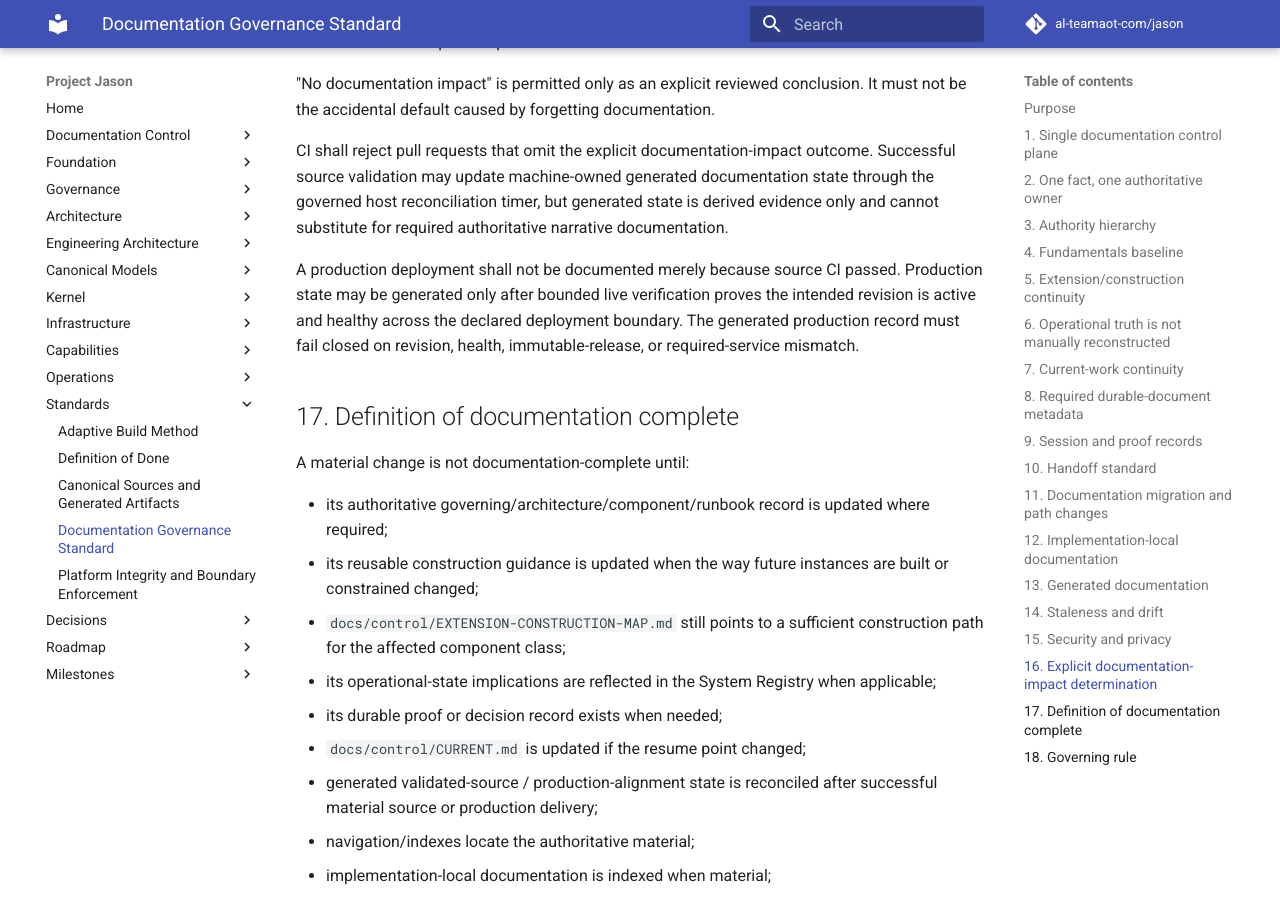
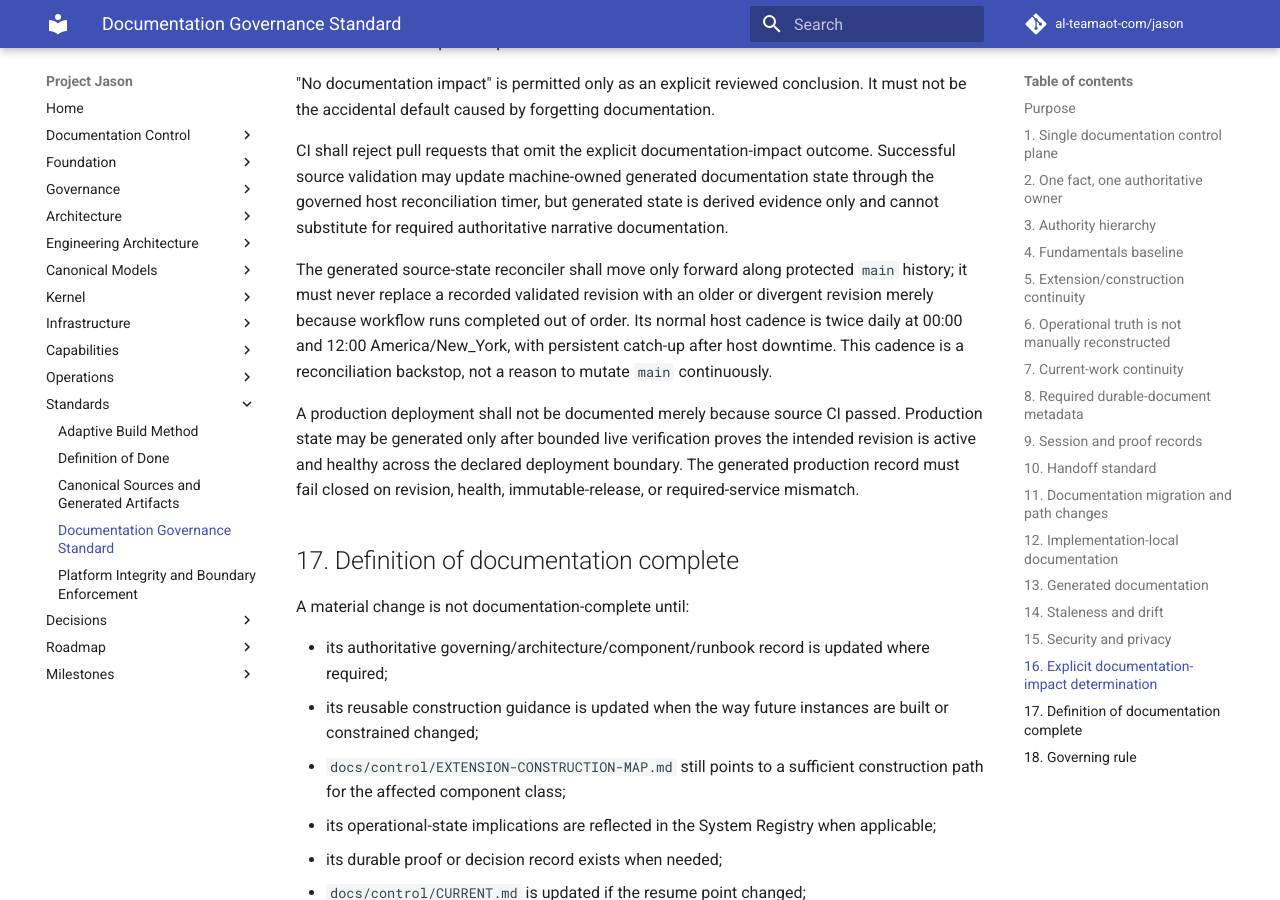
Before and after one commit to al-teamaot-com/jason, an MkDocs documentation site: the page built from docs/standards/J-404-Documentation-Governance-and-Continuity.md, in a window 1280 px wide and 900 px high, scrolled down 9042 px. Built offline with MkDocs 1.6.1 and Material for MkDocs 9.7.7, drawn with Linux system fonts in a browser that asks for light colours; comment, search, counter and statistics services are not loaded; some of the changed lines change nothing that is shown.

Commit message:
Document monotonic twice-daily reconciliation

```diff
--- a/docs/standards/J-404-Documentation-Governance-and-Continuity.md
+++ b/docs/standards/J-404-Documentation-Governance-and-Continuity.md
@@ -1,6 +1,6 @@
 # J-404 — Documentation Governance and Continuity
 
-**Version:** 0.4
+**Version:** 0.5
 **Status:** Active
 **Owner:** Jason Architecture Authority
 **Applies to:** Project Jason documentation, operational records, architecture records, implementation records, evidence references, generated documentation, session continuity, and reusable extension/construction knowledge
@@ -277,6 +277,8 @@ The determination shall consider at minimum:
 
 CI shall reject pull requests that omit the explicit documentation-impact outcome. Successful source validation may update machine-owned generated documentation state through the governed host reconciliation timer, but generated state is derived evidence only and cannot substitute for required authoritative narrative documentation.
 
+The generated source-state reconciler shall move only forward along protected `main` history; it must never replace a recorded validated revision with an older or divergent revision merely because workflow runs completed out of order. Its normal host cadence is twice daily at 00:00 and 12:00 America/New_York, with persistent catch-up after host downtime. This cadence is a reconciliation backstop, not a reason to mutate `main` continuously.
+
 A production deployment shall not be documented merely because source CI passed. Production state may be generated only after bounded live verification proves the intended revision is active and healthy across the declared deployment boundary. The generated production record must fail closed on revision, health, immutable-release, or required-service mismatch.
 
 ## 17. Definition of documentation complete
```
